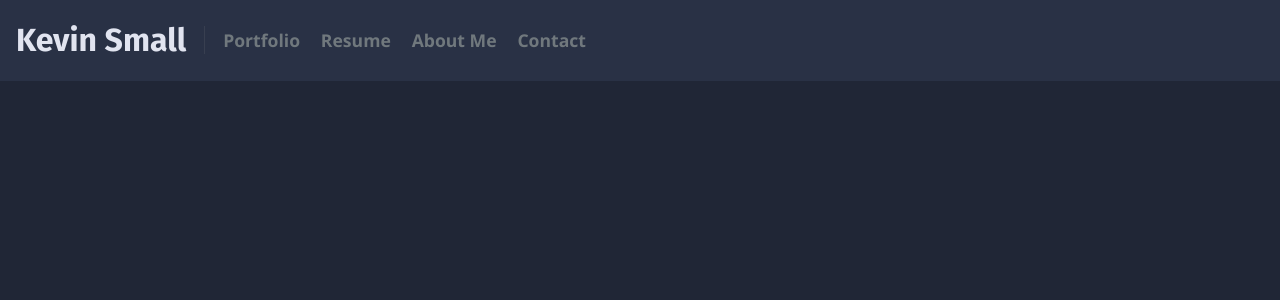
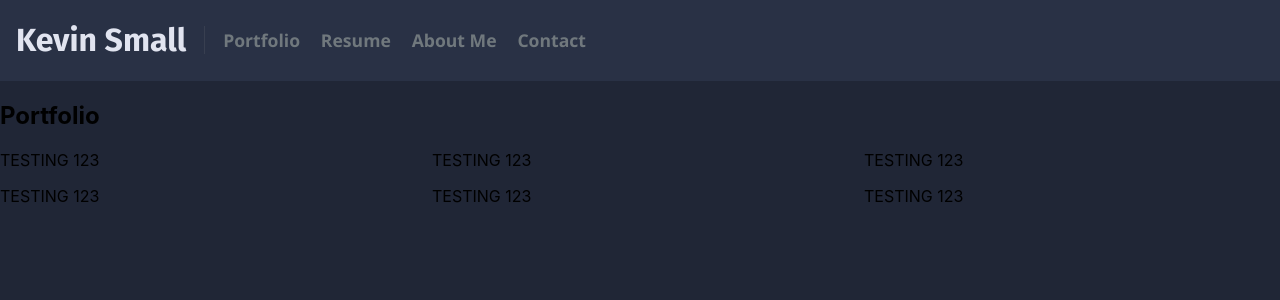
Before and after one commit to Kevrev/react-portfolio, a React (Create React App) app: page /portfolio in a window 1280 px wide. Shown: the top 300 px of the page. Built offline with nearby package versions, Linux system fonts and the light colour scheme.

Commit message:
imported mui cards and grids for projects and portfolio

```diff
--- a/src/App.js
+++ b/src/App.js
@@ -4,12 +4,14 @@
 import './App.css';
 import Nav from './components/Nav';
 import Contact from './pages/Contact';
+import Portfolio from './pages/Portfolio';
 
 function App() {
   return (
     <Router>
       <Nav />
       <Routes>
+       <Route path="/portfolio" element={<Portfolio />} />
         <Route path="/contact" element={<Contact />} />
       </Routes>
     </Router>
--- a/src/components/Nav/index.css
+++ b/src/components/Nav/index.css
@@ -1,6 +1,7 @@
 .flex-row {
   justify-content: space-between;
   background-color: #293145;
+  width: 100%;
 }
 
 .websiteTitle {
--- /dev/null
+++ b/src/components/Project/index.js
@@ -0,0 +1,30 @@
+import * as React from 'react';
+import Card from '@mui/material/Card';
+import CardContent from '@mui/material/CardContent';
+import CardMedia from '@mui/material/CardMedia';
+import Typography from '@mui/material/Typography';
+import { CardActionArea } from '@mui/material';
+
+export default function ActionAreaCard() {
+  return (
+    <Card sx={{ maxWidth: 345 }}>
+      <CardActionArea>
+        <CardMedia
+          component="img"
+          height="140"
+          image="/static/images/cards/contemplative-reptile.jpg"
+          alt="project"
+        />
+        <CardContent>
+          <Typography gutterBottom variant="h5" component="div">
+            Lizard
+          </Typography>
+          <Typography variant="body2" color="text.secondary">
+            Lizards are a widespread group of squamate reptiles, with over 6,000
+            species, ranging across all continents except Antarctica
+          </Typography>
+        </CardContent>
+      </CardActionArea>
+    </Card>
+  );
+}
--- a/src/pages/Portfolio.js
+++ b/src/pages/Portfolio.js
@@ -0,0 +1,38 @@
+import React from 'react';
+// import MediaCard from '../components/Project';
+import Grid from '@mui/material/Grid';
+import Box from '@mui/material/Box';
+
+function Portfolio() {
+    return (
+      <>
+        <h2 data-testid='h1tag' className="top-title">Portfolio</h2>
+        <Box sx={{ flexGrow: 1 }}>
+          <Grid container spacing={2}>
+            {/* First Row */}
+            <Grid item xs={4}>
+              <div>TESTING 123</div>
+            </Grid>
+            <Grid item xs={4}>
+              <div>TESTING 123</div>
+            </Grid>
+            <Grid item xs={4}>
+              <div>TESTING 123</div>
+            </Grid>
+            {/* Second Row */}
+            <Grid item xs={4}>
+              <div>TESTING 123</div>
+            </Grid>
+            <Grid item xs={4}>
+              <div>TESTING 123</div>
+            </Grid>
+            <Grid item xs={4}>
+              <div>TESTING 123</div>
+            </Grid>
+          </Grid>
+        </Box>
+      </>
+    );
+  }
+
+export default Portfolio;
```
Also changed, not shown: package.json (+8 -7 lines), src/components/Project/index.css (added), 1 other file (tests, documents, lock files or other folders).
